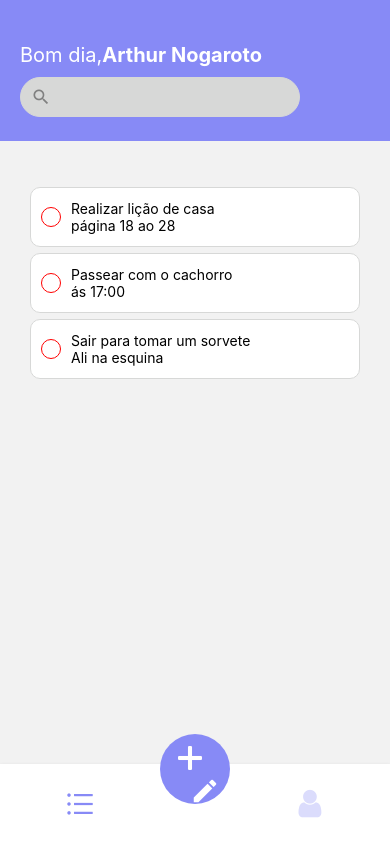
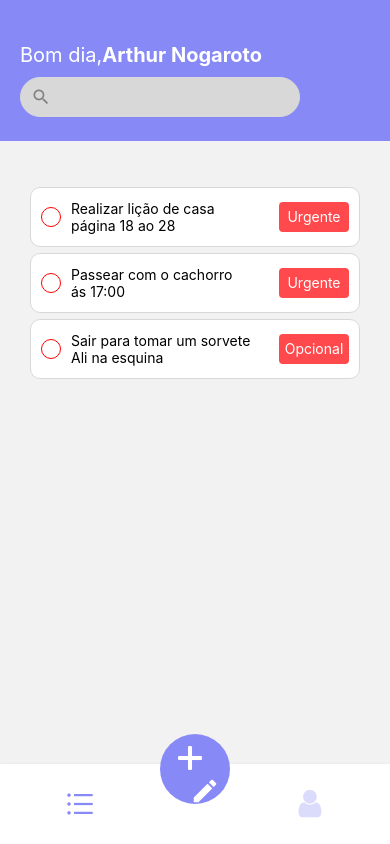
Before and after one commit to raivinht/ReactNative-App, a React Native app: screen /BottomRoutes in a window 390 px wide. Built offline with nearby package versions, Linux system fonts and the light colour scheme.

Commit message:
Creating cards and flag, for status of  the cards themselves.

```diff
--- /dev/null
+++ b/src/components/Flag/index.tsx
@@ -0,0 +1,16 @@
+import React from "react";
+import { TouchableOpacity, View, Text } from "react-native";
+import { style } from "./style";
+
+type Props = {
+    caption: string,
+    color: string
+}
+
+export function Flag({...rest}: Props) {
+    return (
+        <TouchableOpacity style={[style.container, {backgroundColor:rest?.color}]}>
+            <Text style={{color: '#FFF'}}>{rest.caption}</Text>
+        </TouchableOpacity>
+    )
+}
--- /dev/null
+++ b/src/components/Flag/style.ts
@@ -0,0 +1,13 @@
+import { StyleSheet } from "react-native";
+import { themes } from "../../global/themes";
+
+export const style = StyleSheet.create ({
+  container: {
+    width: 70,
+    height: 30,
+    alignItems: 'center',
+    justifyContent: 'center',
+    backgroundColor: themes.colors.red,
+    borderRadius: 4
+  }
+})
--- a/src/global/themes.tsx
+++ b/src/global/themes.tsx
@@ -5,5 +5,7 @@ export const themes = {
         lightGray: '#d7d8d7',
         gray: 'gray',
         bgScreen: '#f1f7fa',
+        red: '#FF494C',
+        blueLight: '#87CEF6'
     }
 }
--- a/src/pages/list/index.tsx
+++ b/src/pages/list/index.tsx
@@ -4,31 +4,33 @@ import { style } from "./styles";
 import { Input } from "../../components/input";
 import { MaterialIcons } from '@expo/vector-icons';
 import { Ball } from "../../components/Ball";
+import { Flag } from "../../components/Flag";
+import { themes } from "../../global/themes";
 
 type PropCard = {
     item: number,
     title: string,
     description: string,
-    flag: 'urgente' | 'opcional'
+    flag: 'Urgente' | 'Opcional'
 }
 const data: Array<PropCard> = [
     {
         item: 0,
         title: 'Realizar lição de casa',
         description: 'página 18 ao 28',
-        flag: 'urgente'
+        flag: 'Urgente'
     },
     {
         item: 1,
         title: 'Passear com o cachorro',
         description: 'ás 17:00',
-        flag: 'urgente'
+        flag: 'Urgente'
     },
     {
         item: 2,
         title: 'Sair para tomar um sorvete',
         description: 'Ali na esquina',
-        flag: 'opcional'
+        flag: 'Opcional'
     },
 ]
 
@@ -44,7 +46,7 @@ export default function List() {
                             <Text>{item.description}</Text>
                         </View>
                     </View>
-                    {/* <Flag /> */}
+                    <Flag caption={item.flag} color={themes.colors.red} />
                 </View>
             </TouchableOpacity>
         )
```
